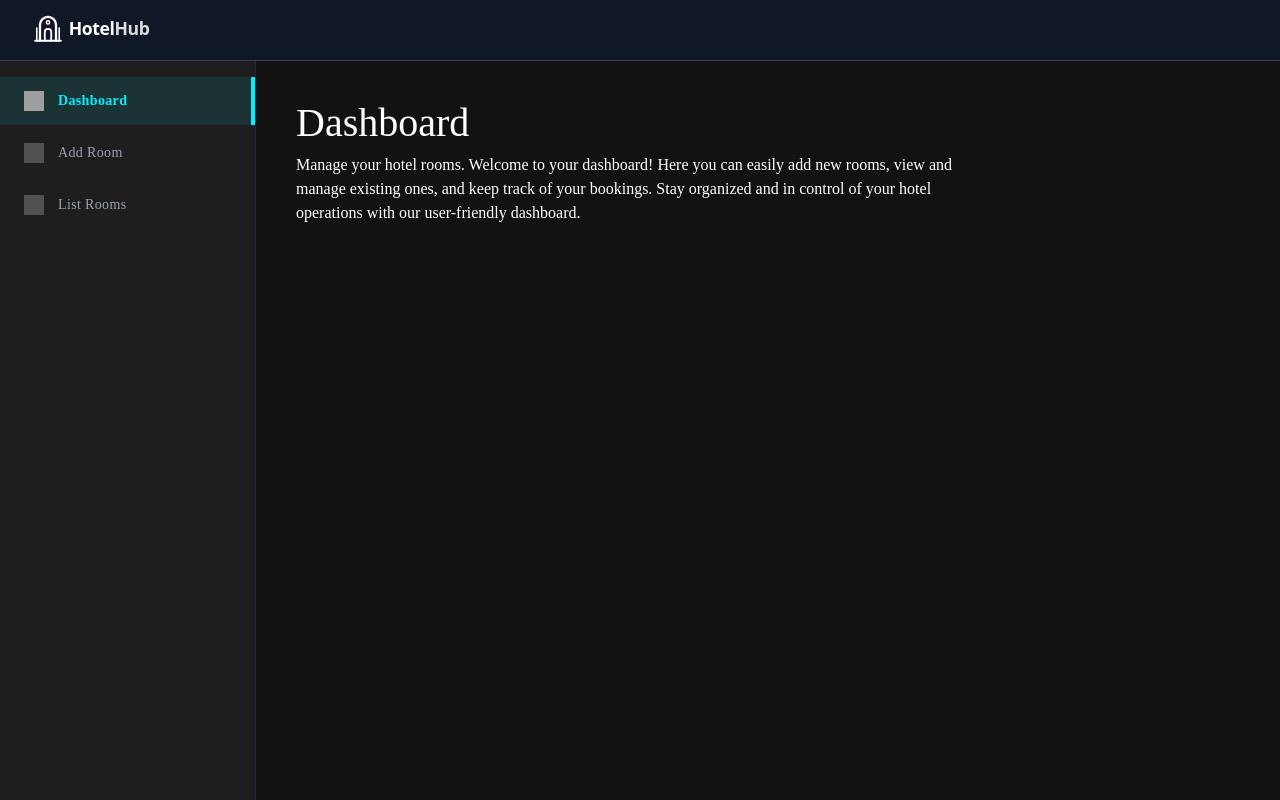
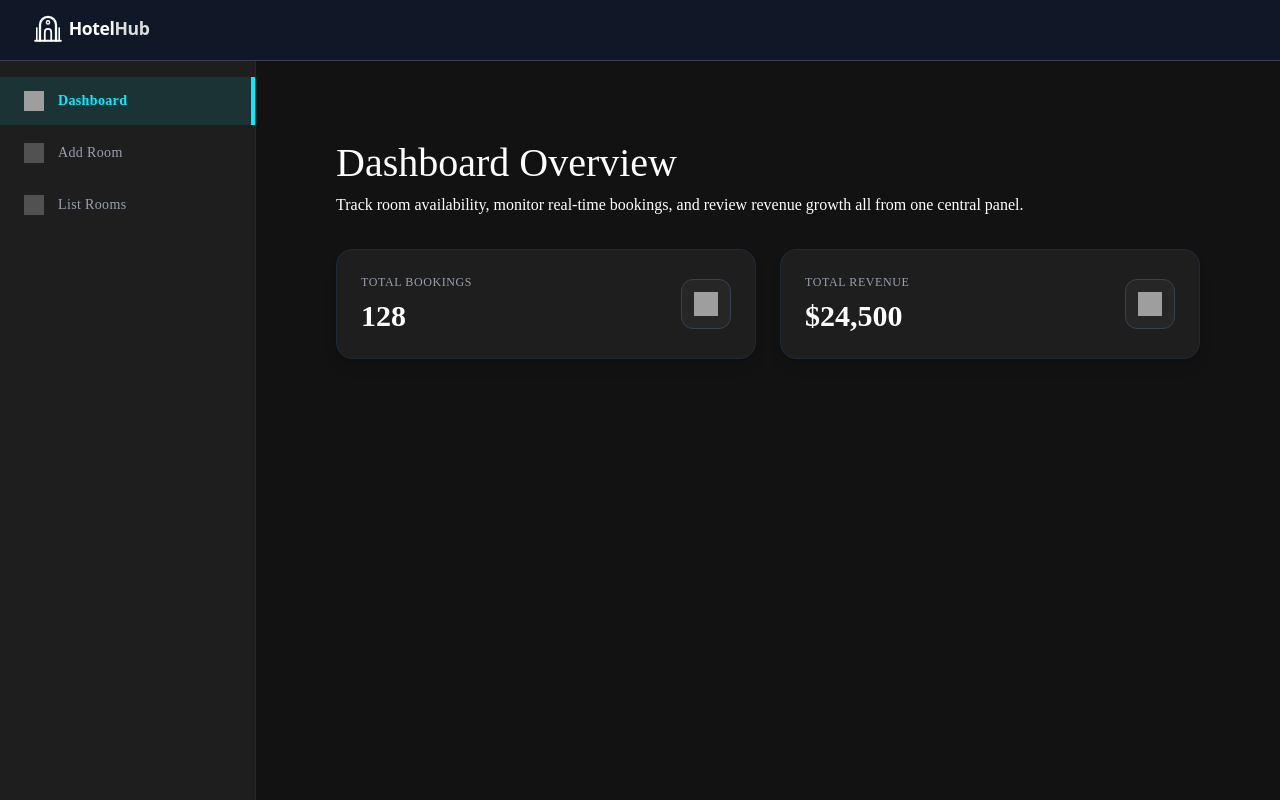
Before and after one commit to MehmoodCoder/Hotel_Booking_MERN_App, a React (Vite) app in the folder client/: page /owner in a window 1280 px wide. Shown: the top 800 px of the page. Built offline with nearby package versions, Linux system fonts and the light colour scheme; no server answers; grey boxes are pictures that could not be loaded.

Commit message:
Create the Dashboard overview section

```diff
--- a/client/src/Routes/OwnerRoutes/Dashboard.jsx
+++ b/client/src/Routes/OwnerRoutes/Dashboard.jsx
@@ -1,16 +1,54 @@
 import React from "react";
 import Title from "../../components/Title";
 
-function Dashboard() {
+const Dashboard = () => {
   return (
-    <div>
+    <div className="p-6 md:p-10 bg-[#121212] min-h-screen text-white">
       <Title
         align="left"
-        title="Dashboard"
-        description="Manage your hotel rooms. Welcome to your dashboard! Here you can easily add new rooms, view and manage existing ones, and keep track of your bookings. Stay organized and in control of your hotel operations with our user-friendly dashboard."
+        title="Dashboard Overview"
+        description="Track room availability, monitor real-time bookings, and review revenue growth all from one central panel."
       />
+
+      <div className="flex flex-wrap gap-6 my-8">
+        <div className="flex-1 min-w-[250px] bg-[#1e1e1e] border border-gray-800 p-6 rounded-2xl shadow-lg hover:border-[#00F0FF]/50 transition-all duration-300">
+          <div className="flex items-center justify-between">
+            <div>
+              <p className="text-xs uppercase tracking-wider text-gray-400 font-medium">
+                Total Bookings
+              </p>
+              <h3 className="text-3xl font-bold text-white mt-2">128</h3>
+            </div>
+            <div className="p-3 bg-[#262626] rounded-xl border border-gray-700">
+              <img
+                src="https://api.iconify.design/lucide:calendar-check.svg?color=%2300F0FF"
+                alt="bookings-icon"
+                className="w-6 h-6"
+              />
+            </div>
+          </div>
+        </div>
+
+        <div className="flex-1 min-w-[250px] bg-[#1e1e1e] border border-gray-800 p-6 rounded-2xl shadow-lg hover:border-[#00F0FF]/50 transition-all duration-300">
+          <div className="flex items-center justify-between">
+            <div>
+              <p className="text-xs uppercase tracking-wider text-gray-400 font-medium">
+                Total Revenue
+              </p>
+              <h3 className="text-3xl font-bold text-white mt-2">$24,500</h3>
+            </div>
+            <div className="p-3 bg-[#262626] rounded-xl border border-gray-700">
+              <img
+                src="https://api.iconify.design/lucide:dollar-sign.svg?color=%2300F0FF"
+                alt="revenue-icon"
+                className="w-6 h-6"
+              />
+            </div>
+          </div>
+        </div>
+      </div>
     </div>
   );
-}
+};
 
 export default Dashboard;
```
